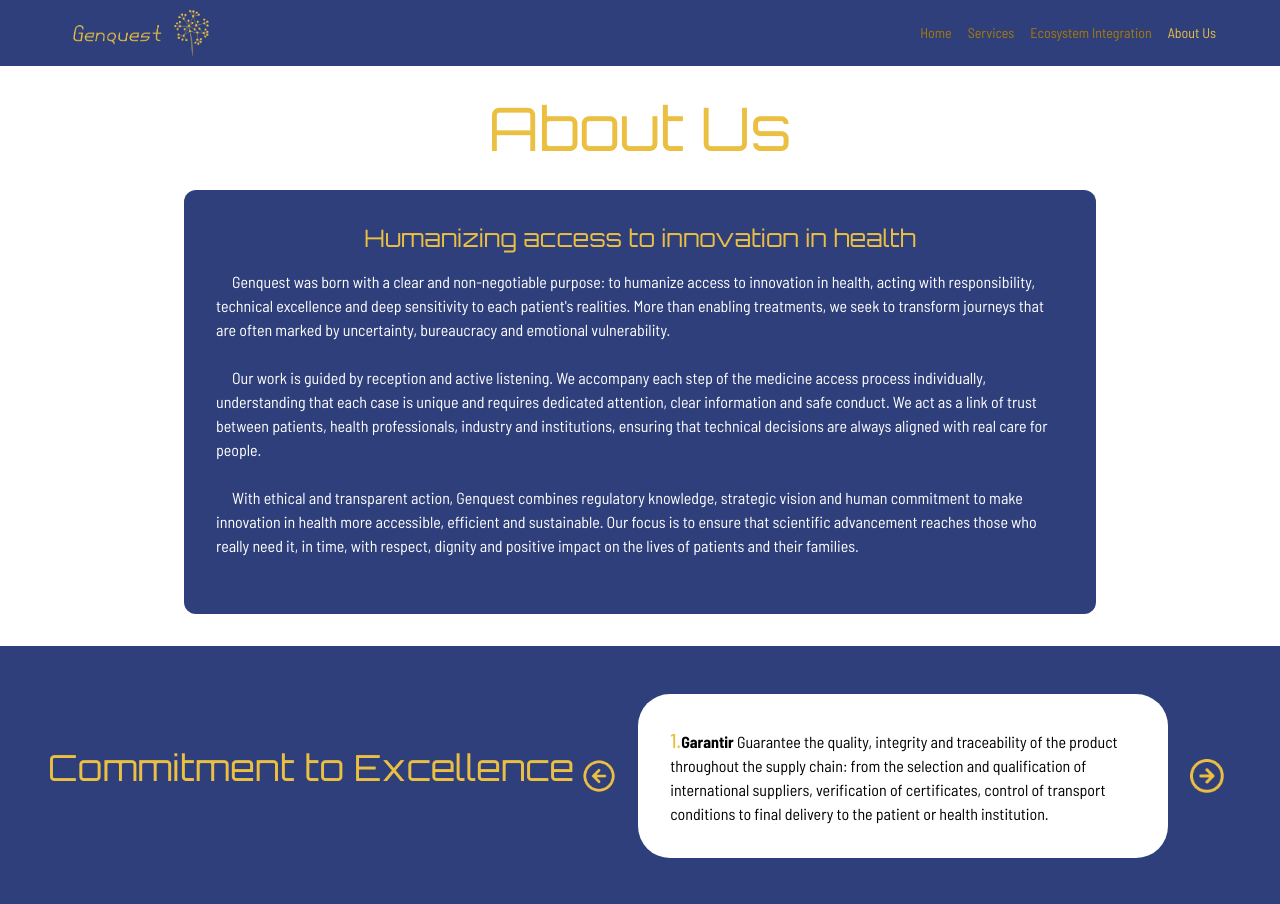
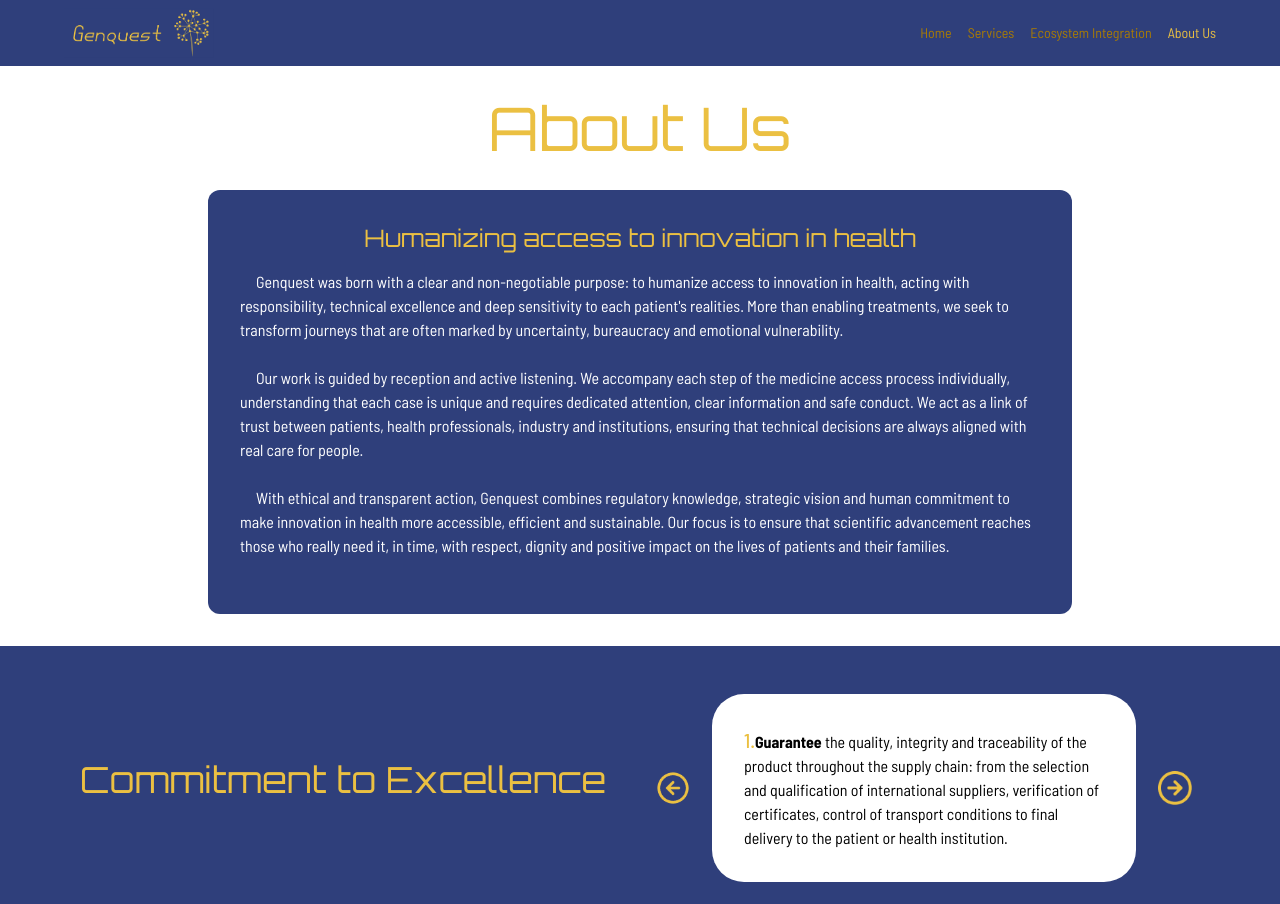
Before and after one commit to Scitec-Jr/Genquest, a Next.js app: page /en/sobre-nos in a window 1280 px wide. Shown: the top 904 px of the page. Built offline with nearby package versions, Linux system fonts and the light colour scheme.

Commit message:
minor changes

```diff
--- a/src/app/[locale]/servicos/page.tsx
+++ b/src/app/[locale]/servicos/page.tsx
@@ -21,13 +21,13 @@ export default async function Portfolio({ params }: { params: Promise<{ locale:
 						<Image src="/assets/images/heroSolution.png" alt="Genquest" width={700} height={400} className="w-full h-full max-h-120" />
 					</div>
 
-					<div className="relative flex flex-col justify-center flex-1 p-4 shadow-[4px_4px_15px_20px_white] z-10">
+					<div className="relative flex flex-col justify-center flex-1 p-4 md:pe-8 lg:pe-16 shadow-[4px_4px_15px_20px_white] z-10">
 						<p className="mb-4 text-xl">{dict.services.heroText}</p>
 					</div>
 				</div>
 			</section>
 
-            <section className="relative bg-(--main-color) py-8 px-4 md:px-8 z-20">
+            <section className="relative bg-(--main-color) py-8 px-4 md:px-8 lg:px-16 z-20">
 				<div className="max-w-360 mx-auto text-(--accent-color)">
 					<Carousel>
 						<div className="flex flex-col md:flex-row items-center gap-8 min-w-full px-4 text-center">
@@ -86,7 +86,7 @@ export default async function Portfolio({ params }: { params: Promise<{ locale:
 				</div>
 			</section>
 
-			<section className="relative py-8 px-4 md:px-8 bg-white z-20">
+			<section className="relative py-8 px-4 md:px-8 lg:px-16 bg-white z-20">
 			<h2 className="mb-4 text-4xl secondary-font text-(--accent-color) text-center">{dict.services.researchTitle}</h2>
 
                 <Image src="/assets/images/qrcode.png" alt={dict.services.researchAlt} width={200} height={200} className="p-4 float-left" />
@@ -104,7 +104,7 @@ export default async function Portfolio({ params }: { params: Promise<{ locale:
 
             <section className="bg-(--accent-color)">
 				<div className="flex flex-col md:flex-row">
-					<div className="relative flex flex-col justify-center flex-1 p-4 shadow-[4px_4px_15px_20px_var(--accent-color)] z-10">
+					<div className="relative flex flex-col justify-center flex-1 p-4 md:ps-8 lg:ps-16 shadow-[4px_4px_15px_20px_var(--accent-color)] z-10">
                         <h2 className="mb-4 text-4xl secondary-font text-(--main-color)">{dict.services.ctaTitle}</h2>
 
 					<p className="mb-4 text-xl">{dict.services.ctaText}</p>
--- a/src/app/[locale]/sobre-nos/page.tsx
+++ b/src/app/[locale]/sobre-nos/page.tsx
@@ -9,7 +9,7 @@ export default async function Activity({ params }: { params: Promise<{ locale: L
 
 	return (
 		<main>
-			<section className="relative py-8 px-4 md:px-8 bg-white z-20">
+			<section className="relative py-8 px-4 md:px-8 lg:px-16 bg-white z-20">
 				<div className="max-w-360 mx-auto">
 					<h1 className="mb-8 text-6xl secondary-font text-(--accent-color) text-center">{dict.aboutUs.title}</h1>
 
@@ -29,10 +29,10 @@ export default async function Activity({ params }: { params: Promise<{ locale: L
 				</div>
 			</section>
 
-			<section className="relative py-8 px-4 md:px-8 bg-(--main-color) z-20">
+			<section className="relative py-8 px-4 md:px-8 lg:px-16 bg-(--main-color) z-20">
 				<div className="flex flex-col md:flex-row">
-					<div className="flex items-center flex-1 w-full p-4">
-                        <h2 className="mb-4 text-4xl secondary-font text-(--accent-color)">{dict.aboutUsPage.excellenceTitle}</h2>
+					<div className="flex items-center gap-4 flex-1 w-full p-4">
+                        <h2 className="flex-1 mb-4 text-4xl secondary-font text-(--accent-color)">{dict.aboutUsPage.excellenceTitle}</h2>
 
                         <div className="flex-1 w-full overflow-hidden">
                             <Carousel showDots={false}>
@@ -40,7 +40,7 @@ export default async function Activity({ params }: { params: Promise<{ locale: L
                                     <div className="p-8 bg-white rounded-4xl text-black">
                                         <p>
                                             <span className="text-xl text-(--accent-color) font-medium">{dict.aboutUsPage.excellencePoint1}</span>
-                                            <b>Garantir</b> {dict.aboutUsPage.excellenceText1}
+                                            <b>{dict.aboutUsPage.excellenceBold1}</b> {dict.aboutUsPage.excellenceText1}
                                         </p>
                                     </div>
                                 </div>
@@ -49,7 +49,7 @@ export default async function Activity({ params }: { params: Promise<{ locale: L
                                     <div className="p-8 bg-white rounded-4xl text-black">
                                         <p>
                                             <span className="text-xl text-(--accent-color) font-medium">{dict.aboutUsPage.excellencePoint2}</span>
-                                            <b>Assegurar</b> {dict.aboutUsPage.excellenceText2}
+                                            <b>{dict.aboutUsPage.excellenceBold2}</b> {dict.aboutUsPage.excellenceText2}
                                         </p>
                                     </div>
                                 </div>
@@ -58,7 +58,7 @@ export default async function Activity({ params }: { params: Promise<{ locale: L
                                     <div className="p-8 bg-white rounded-4xl text-black">
                                         <p>
                                             <span className="text-xl text-(--accent-color) font-medium">{dict.aboutUsPage.excellencePoint3}</span>
-                                            <b>Priorizar</b> {dict.aboutUsPage.excellenceText3}
+                                            <b>{dict.aboutUsPage.excellenceBold3}</b> {dict.aboutUsPage.excellenceText3}
                                         </p>
                                     </div>
                                 </div>
@@ -67,7 +67,7 @@ export default async function Activity({ params }: { params: Promise<{ locale: L
                                     <div className="p-8 bg-white rounded-4xl text-black">
                                         <p>
                                             <span className="text-xl text-(--accent-color) font-medium">{dict.aboutUsPage.excellencePoint4}</span>
-                                            <b>Promover</b> {dict.aboutUsPage.excellenceText4}
+                                            <b>{dict.aboutUsPage.excellenceBold4}</b> {dict.aboutUsPage.excellenceText4}
                                         </p>
                                     </div>
                                 </div>
@@ -76,7 +76,7 @@ export default async function Activity({ params }: { params: Promise<{ locale: L
                                     <div className="p-8 bg-white rounded-4xl text-black">
                                         <p>
                                             <span className="text-xl text-(--accent-color) font-medium">{dict.aboutUsPage.excellencePoint5}</span>
-                                            <b>Manter</b> {dict.aboutUsPage.excellenceText5}
+                                            <b>{dict.aboutUsPage.excellenceBold5}</b> {dict.aboutUsPage.excellenceText5}
                                         </p>
                                     </div>
                                 </div>
@@ -85,7 +85,7 @@ export default async function Activity({ params }: { params: Promise<{ locale: L
                                     <div className="p-8 bg-white rounded-4xl text-black">
                                         <p>
                                             <span className="text-xl text-(--accent-color) font-medium">{dict.aboutUsPage.excellencePoint6}</span>
-                                            <b>Implementar</b> {dict.aboutUsPage.excellenceText6}
+                                            <b>{dict.aboutUsPage.excellenceBold6}</b> {dict.aboutUsPage.excellenceText6}
                                         </p>
                                     </div>
                                 </div>
@@ -94,7 +94,7 @@ export default async function Activity({ params }: { params: Promise<{ locale: L
                                     <div className="p-8 bg-white rounded-4xl text-black">
                                         <p>
                                             <span className="text-xl text-(--accent-color) font-medium">{dict.aboutUsPage.excellencePoint7}</span>
-                                            <b>Comprometer-se</b> {dict.aboutUsPage.excellenceText7}
+                                            <b>{dict.aboutUsPage.excellenceBold7}</b> {dict.aboutUsPage.excellenceText7}
                                         </p>
                                     </div>
                                 </div>
@@ -110,7 +110,7 @@ export default async function Activity({ params }: { params: Promise<{ locale: L
 						<Image src="/assets/images/heroAbout.png" alt="Genquest" width={700} height={400} className="w-full h-full max-h-100" />
 					</div>
 
-					<div className="relative flex flex-col justify-center flex-1 p-4 shadow-[4px_4px_15px_20px_var(--accent-color)] text-right z-10">
+					<div className="relative flex flex-col justify-center flex-1 p-4 md:pe-8 lg:pe-16 shadow-[4px_4px_15px_20px_var(--accent-color)] text-right z-10">
 					<h2 className="mb-4 text-4xl secondary-font text-(--main-color)">{dict.aboutUsPage.iconTitle}</h2>
 
 					<p className="mb-4 text-xl text-white">{dict.aboutUsPage.iconText}</p>
--- a/src/app/globals.css
+++ b/src/app/globals.css
@@ -9,6 +9,10 @@
   --accent-color: #EBC042;
   --secondary-accent-color: #A87B05;
   --dark-color: #041422;
+}
+
+html {
+  scroll-behavior: smooth;
 }
 
 body {
--- a/src/components/Footer.tsx
+++ b/src/components/Footer.tsx
@@ -1,10 +1,9 @@
 import Image from "next/image";
-import Link from "next/link";
 
 // eslint-disable-next-line @typescript-eslint/no-explicit-any
 export default function Footer({ dict }: any) {
 	return (
-		<footer className="relative py-4 px-4 md:px-8 lg:px-16 bg-(--main-color) text-(--accent-color) text-sm z-20">
+		<footer id="footer" className="relative py-4 px-4 md:px-8 lg:px-16 bg-(--main-color) text-(--accent-color) text-sm z-20">
 			<div className="flex flex-col-reverse sm:flex-row items-center justify-between gap-4 max-w-360 mx-auto">
 				<div className="flex flex-col items-center">
 					<Image src="/assets/global/logo2.png" alt="Genquest" width={150} height={150} />
@@ -21,7 +20,7 @@ export default function Footer({ dict }: any) {
                             <Image src="/assets/icons/mail.png" alt="Email" width={16} height={16} className="inline-block mr-1" />
                             contato@genquest.com.br
                         </a>
-						<a href="tel:+5511963767888">
+						<a href="https://wa.me/5511963767888" target="_blank" rel="noopener noreferrer">
                             <Image src="/assets/icons/whatsapp.png" alt="Phone" width={16} height={16} className="inline-block mr-1" />
                             +55 (11) 96376-7888
                         </a>
@@ -29,8 +28,8 @@ export default function Footer({ dict }: any) {
 
 					<div className="flex flex-col gap-2">
 						<h2 className="font-bold">{dict.politcs}</h2>
-						<Link href="/politica-de-privacidade">{dict.privacyPolicy}</Link>
-						<a href="">{dict.termsOfUse}</a>
+						<a href="/files/politica-privacidade-genquest.pdf">{dict.privacyPolicy}</a>
+						<a href="/files/termos-de-uso-genquest.pdf">{dict.termsOfUse}</a>
 						<a href="">{dict.legalNotice}</a>
 					</div>
 
--- a/src/i18n/dictionaries/en.json
+++ b/src/i18n/dictionaries/en.json
@@ -176,19 +176,28 @@
     "aboutUsPage": {
         "excellenceTitle": "Commitment to Excellence",
         "excellencePoint1": "1.",
-        "excellenceText1": "Guarantee the quality, integrity and traceability of the product throughout the supply chain: from the selection and qualification of international suppliers, verification of certificates, control of transport conditions to final delivery to the patient or health institution.",
+        "excellenceBold1": "Guarantee",
+        "excellenceText1": " the quality, integrity and traceability of the product throughout the supply chain: from the selection and qualification of international suppliers, verification of certificates, control of transport conditions to final delivery to the patient or health institution.",
         "excellencePoint2": "2.",
-        "excellenceText2": "Ensure strict compliance with regulatory requirements of Anvisa, Federal Revenue and other agencies involved in customs clearance and health surveillance.",
+        "excellenceBold2": "Ensure",
+        "excellenceText2": " strict compliance with regulatory requirements of Anvisa, Federal Revenue and other agencies involved in customs clearance and health surveillance.",
         "excellencePoint3": "3.",
-        "excellenceText3": "Prioritize patient safety as supreme value: correctly identifying therapeutic need, continuously monitoring demand, preventing treatment interruptions and providing complete support for the start and continuity of medicine use.",
+        "excellenceBold3": "Prioritize",
+        "excellenceText3": " patient safety as supreme value: correctly identifying therapeutic need, continuously monitoring demand, preventing treatment interruptions and providing complete support for the start and continuity of medicine use.",
         "excellencePoint4": "4.",
-        "excellenceText4": "Promote education and transparency in foreign trade with patients, doctors, public/private institutions and health plans, reducing regulatory risks, delays and unnecessary costs.",
+        "excellenceBold4": "Promote",
+
+        "excellenceText4": " education and transparency in foreign trade with patients, doctors, public/private institutions and health plans, reducing regulatory risks, delays and unnecessary costs.",
         "excellencePoint5": "5.",
-        "excellenceText5": "Maintain ethical and trusting relationships with global manufacturers, distributors, public and private importers, ensuring transparent negotiations, efficient management of international payments and delivery times compatible with clinical urgency.",
+        "excellenceBold5": "Maintain",
+
+        "excellenceText5": " ethical and trusting relationships with global manufacturers, distributors, public and private importers, ensuring transparent negotiations, efficient management of international payments and delivery times compatible with clinical urgency.",
         "excellencePoint6": "6.",
-        "excellenceText6": "Implement and continuously improve the Quality Management System (QMS), based on risk, with performance indicators, internal audits, non-conformance analysis, corrective/preventive actions and constant team training.",
+        "excellenceBold6": "Implement",
+        "excellenceText6": " and continuously improve the Quality Management System (QMS), based on risk, with performance indicators, internal audits, non-conformance analysis, corrective/preventive actions and constant team training.",
         "excellencePoint7": "7.",
-        "excellenceText7": "Commit to continuous improvement, stakeholder satisfaction (patients, prescribers, payers) and prevention of public health risks.",
+        "excellenceBold7": "Commit",
+        "excellenceText7": " to continuous improvement, stakeholder satisfaction (patients, prescribers, payers) and prevention of public health risks.",
         "iconTitle": "Our Icon",
         "iconText": "The dandelion is not just an aesthetic element of Genquest's logo. It is a conceptual symbol, deeply connected to the company's reason for being.",
         "hope1Title": "1. Hope born in difficult environments",
--- a/src/i18n/dictionaries/pt.json
+++ b/src/i18n/dictionaries/pt.json
@@ -26,7 +26,7 @@
         "contactButton": "Entre em Contato",
         "arrowDownAlt": "Seta para baixo",
         "whyTitle": "Por que?",
-        "whyText": "A genquest nasce com o propósito verdadeiro e compromisso com impacto real na vida das pessoas.",
+        "whyText": "A genquest nasce com propósito verdadeiro e compromisso com impacto real na vida das pessoas.",
         "visionTitle": "Visão",
         "visionText": "Construir um cenário em que as necessidades médicas não atendidas se tornem raras, conectando a inovação ao paciente de forma cada vez mais eficiente, segura e sustentável, no Brasil.",
         "missionTitle": "Missão",
@@ -176,19 +176,25 @@
     "aboutUsPage": {
         "excellenceTitle": "Compromisso com Excelência",
         "excellencePoint1": "1.",
-        "excellenceText1": "Garantir a qualidade integridade e rastreabilidade do produto em toda a cadeia de suprimentos: desde a seleção e qualificação de fornecedores internacionais, a verificação de certificados, o controle de condições de transporte até a entrega final ao paciente ou à instituição de saúde.",
+        "excellenceBold1": "Garantir",
+        "excellenceText1": " a qualidade integridade e rastreabilidade do produto em toda a cadeia de suprimentos: desde a seleção e qualificação de fornecedores internacionais, a verificação de certificados, o controle de condições de transporte até a entrega final ao paciente ou à instituição de saúde.",
         "excellencePoint2": "2.",
-        "excellenceText2": "Assegurar o cumprimento rigoroso das exigências regulatórias da Anvisa, Receita Federal e demais órgãos envolvidos no desembaraço aduaneiro e vigilância sanitária.",
+        "excellenceBold2": "Assegurar",
+        "excellenceText2": " o cumprimento rigoroso das exigências regulatórias da Anvisa, Receita Federal e demais órgãos envolvidos no desembaraço aduaneiro e vigilância sanitária.",
         "excellencePoint3": "3.",
-        "excellenceText3": "Priorizar a segurança do paciente como valor supremo: identificando corretamente a necessidade terapêutica, monitorando continuamente a demanda, prevenindo interrupções no tratamento e fornecendo suporte completo para o início e continuidade do uso do medicamento.",
+        "excellenceBold3": "Priorizar",
+        "excellenceText3": " a segurança do paciente como valor supremo: identificando corretamente a necessidade terapêutica, monitorando continuamente a demanda, prevenindo interrupções no tratamento e fornecendo suporte completo para o início e continuidade do uso do medicamento.",
         "excellencePoint4": "4.",
-        "excellenceText4": "Promover educação e transparência no comércio exterior junto a pacientes, médicos, instituições públicas/privadas e planos de saúde, reduzindo riscos regulatórios, atrasos e custos desnecessários.",
+        "excellenceBold4": "Promover",
+        "excellenceText4": " educação e transparência no comércio exterior junto a pacientes, médicos, instituições públicas/privadas e planos de saúde, reduzindo riscos regulatórios, atrasos e custos desnecessários.",
         "excellencePoint5": "5.",
-        "excellenceText5": "Manter relacionamento ético e de confiança com fabricantes globais, distribuidores, importadores públicos e privados, garantindo negociações transparentes, gestão eficiente de pagamentos internacionais e prazos de entrega compatíveis com a urgência clínica.",
+        "excellenceBold5": " relacionamento ético e de confiança com fabricantes globais, distribuidores, importadores públicos e privados, garantindo negociações transparentes, gestão eficiente de pagamentos internacionais e prazos de entrega compatíveis com a urgência clínica.",
         "excellencePoint6": "6.",
-        "excellenceText6": "Implementar e melhorar continuamente o Sistema de Gestão da Qualidade (SGQ), baseado em risco, com indicadores de desempenho, auditorias internas, análise de não conformidades, ações corretivas/preventivas e treinamento constante da equipe.",
+        "excellenceBold6": "Implementar",
+        "excellenceText6": " e melhorar continuamente o Sistema de Gestão da Qualidade (SGQ), baseado em risco, com indicadores de desempenho, auditorias internas, análise de não conformidades, ações corretivas/preventivas e treinamento constante da equipe.",
         "excellencePoint7": "7.",
-        "excellenceText7": "Comprometer-se com a melhoria contínua, a satisfação dos stakeholders (pacientes, prescritores, pagadores) e a prevenção de riscos à saúde pública.",
+        "excellenceBold7": "Comprometer-se",
+        "excellenceText7": " com a melhoria contínua, a satisfação dos stakeholders (pacientes, prescritores, pagadores) e a prevenção de riscos à saúde pública.",
         "iconTitle": "Nosso Ícone",
         "iconText": "O dente-de-leão não é apenas um elemento estético do logo da Genquest. Ele é um símbolo conceitual, profundamente conectado à razão de existir da empresa.",
         "hope1Title": "1. Esperança que nasce em ambientes difíceis",
@@ -211,7 +217,7 @@
         "movement3Text3": "A leveza do símbolo traduz inteligência estratégica com humanidade.",
         "knowledge4Title": "4. Conhecimento que se espalha",
         "knowledge4Text1": "Na etimologia popular, o dente-de-leão também é associado a saberes tradicionais, cura, observação da natureza.",
-        "knowledge4Text2": "A Genquest carrega esses mesmo princípio:",
+        "knowledge4Text2": "A Genquest carrega esses mesmos princípios:",
         "knowledge4Text3": "Transformar conhecimento técnico, regulatório e estratégico em impacto real para pessoas reais.",
         "sense5Title": "5. O sentido profundo do logo",
         "sense5Text1": "O logo da Genquest comunica, sem palavras, que a empresa:",
```
Also changed, not shown: src/app/[locale]/integracao-de-ecossistema/page.tsx (+4 -4 lines), src/app/[locale]/page.tsx (+10 -10 lines), src/app/[locale]/politica-de-privacidade/page.tsx (deleted, +0 -23 lines), 2 other files (tests, documents, lock files or other folders).
